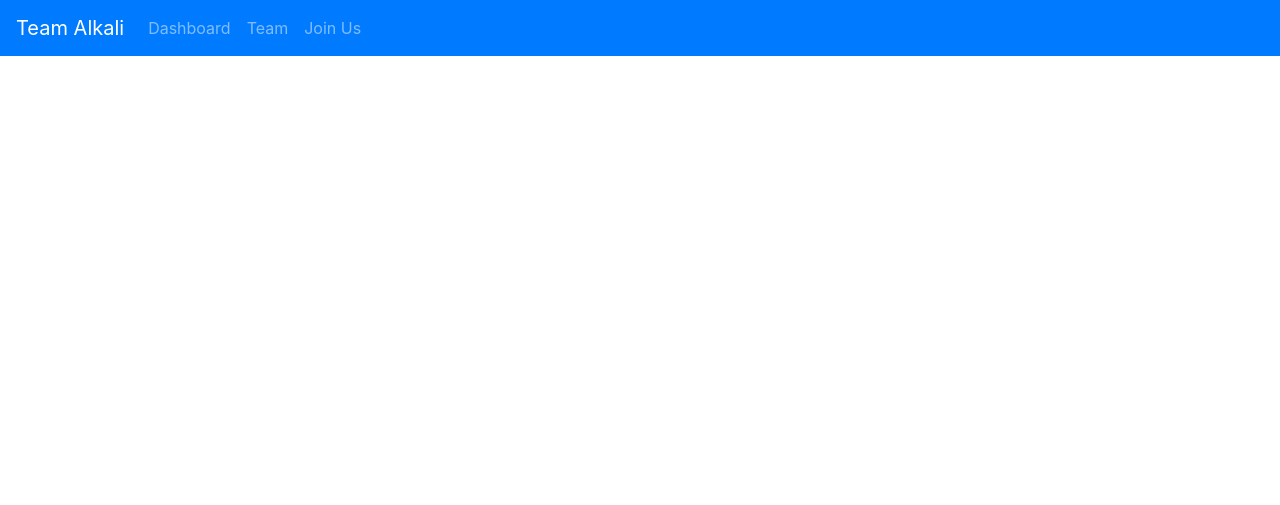
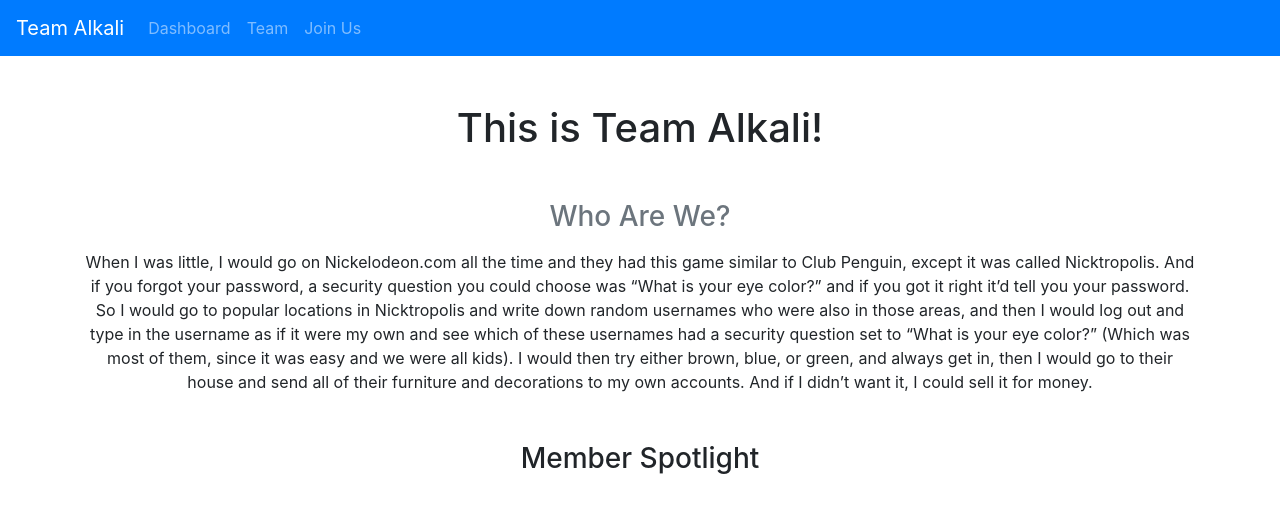
Before and after one commit to nakiacallaway/alkali-heroes, a React (Create React App) app: page / in a window 1280 px wide. Shown: the top 505 px of the page. Built offline with nearby package versions, Linux system fonts and the light colour scheme; grey boxes are pictures that could not be loaded.

Commit message:
restablished links in router. commented out star icons

```diff
--- a/src/pages/Dashboard.js
+++ b/src/pages/Dashboard.js
@@ -1,5 +1,4 @@
 import { useEffect, useState } from 'react';
-// import MemberCard from '../components/MemberCard';
 import { teamData } from '../data/team';
 import '../App.css';
 
--- a/src/pages/Member.js
+++ b/src/pages/Member.js
@@ -1,7 +1,7 @@
 import {useEffect, useState} from 'react';
 import {teamData} from '../data/team';
 import {useParams} from 'react-router-dom';
-import {FaStar, FaRegStar} from 'react-icons/fa';
+// import {FaStar, FaRegStar} from 'react-icons/fa';
 
 const MemberPage = () => {
   let {memberId} = useParams();
@@ -48,11 +48,11 @@ const MemberPage = () => {
             </div>
           <div className='col-md-7 text-center th-card-body'>
             <div className='th-card-header d-flex justify-content-between'>
-            <span>
+            {/* <span>
               <a href='javascript:void(0)' onClick={() => updateFeatured(member.id)}>
               {member.featured ? <FaStar /> : <FaRegStar />}
               </a>
-            </span>
+            </span> */}
             <span>{member.firstName}</span>
             </div>
             <div className='th-card-name my-3'>
--- a/src/routers/AppRouter.js
+++ b/src/routers/AppRouter.js
@@ -1,9 +1,9 @@
 import {Route, Switch} from 'react-router-dom';
 import Navbar from '../components/Navbar'
-// import DashboardPage from "../pages/Dashboard";
+import DashboardPage from "../pages/Dashboard";
 import TeamPage from "../pages/Team";
-// import MemberPage from "../pages/Member";
-// import FormPage from "../pages/Form"
+import MemberPage from "../pages/Member";
+import FormPage from "../pages/Form"
 import 'bootstrap/dist/css/bootstrap.css';
 
 const AppRouter = () => {
@@ -12,11 +12,10 @@ const AppRouter = () => {
             <Navbar />
             <div className="container">
                 <Switch>
-                    {/* <Route path="/" exact component={DashboardPage} /> */}
+                    <Route path="/" exact component={DashboardPage} />
                     <Route path="/team" exact component={TeamPage} />
-                    {/* <Route path="/team/:memberId"  component={MemberPage} />
-
-                    <Route path="/form" component={FormPage} />                 */}
+                    <Route path="/team/:memberId"  component={MemberPage} />
+                    <Route path="/form" component={FormPage} />
 
                 </Switch>
             </div>
```
